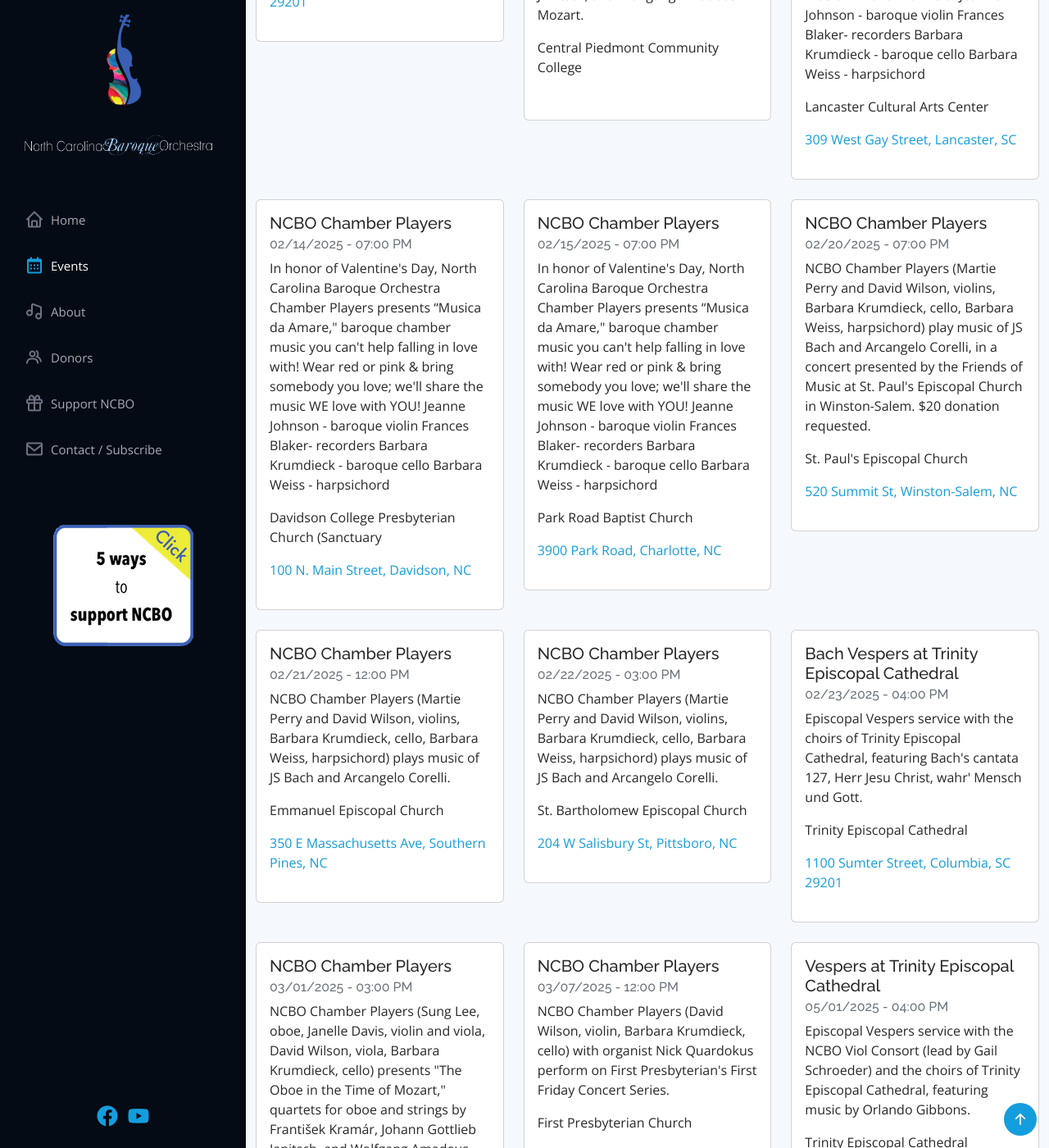
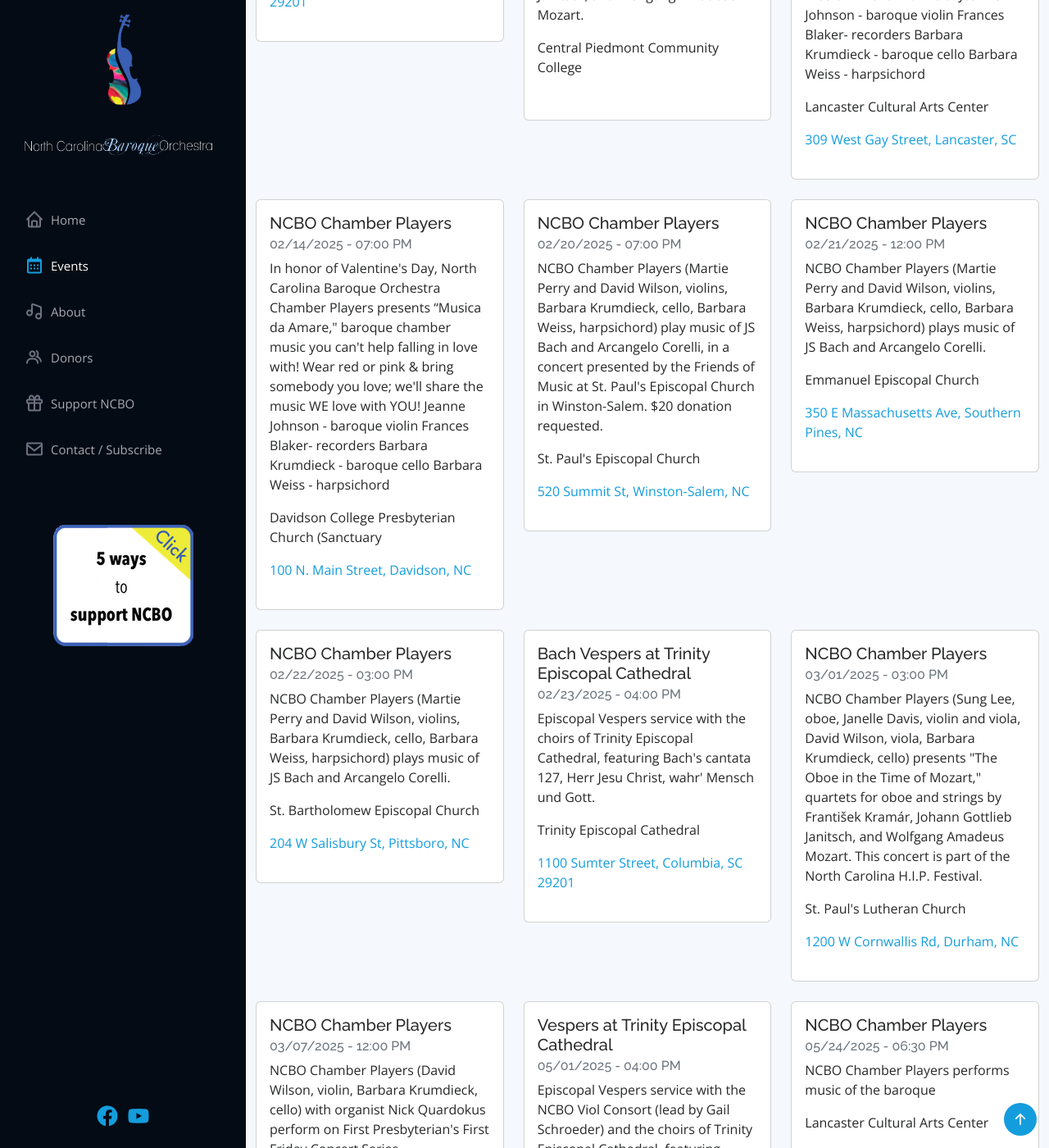
Before and after one commit to ncbaroqueorchestra/ncboweb, a Jekyll site: the page built from index.md, in a window 1280 px wide and 1400 px high, scrolled down 1451 px. Shown: the whole window at 82% size. Built offline with Jekyll 4.4.1, drawn with Linux system fonts in a browser that asks for light colours; comment, search, counter and statistics services are not loaded; some of the changed text lies outside the part shown.

Commit message:
Updated NCBO events

```diff
--- a/_data/events.yml
+++ b/_data/events.yml
@@ -57,26 +57,6 @@
   mapurl: https://maps.app.goo.gl/fUvpSuQAVxK3anHV7
   sortdate: '20250214'
   venue: Davidson College Presbyterian Church (Sanctuary
-- address: 3900 Park Road, Charlotte, NC
-  description: 'In honor of Valentine''s Day, North Carolina Baroque Orchestra Chamber
-    Players presents “Musica da Amare," baroque chamber music you can''t help falling
-    in love with! Wear red or pink & bring somebody you love; we''ll share the music
-    WE love with YOU!
-
-
-    Jeanne Johnson - baroque violin
-
-    Frances Blaker- recorders
-
-    Barbara Krumdieck - baroque cello
-
-    Barbara Weiss - harpsichord'
-  eventdate: 02/15/2025
-  eventtime: 07:00 PM
-  heading: NCBO Chamber Players
-  mapurl: https://maps.app.goo.gl/tse7G4pYe2Tkgr3bA
-  sortdate: '20250215'
-  venue: Park Road Baptist Church
 - address: 520 Summit St, Winston-Salem, NC
   description: NCBO Chamber Players (Martie Perry and David Wilson, violins, Barbara
     Krumdieck, cello, Barbara Weiss, harpsichord) play music of JS Bach and Arcangelo
@@ -150,3 +130,11 @@
   mapurl: https://maps.app.goo.gl/kYaTPepz59nx42TU6
   sortdate: '20250501'
   venue: Trinity Episcopal Cathedral
+- address: 309 West Gay Street, Lancaster, SC
+  description: NCBO Chamber Players performs music of the baroque
+  eventdate: 05/24/2025
+  eventtime: 06:30 PM
+  heading: NCBO Chamber Players
+  mapurl: https://maps.app.goo.gl/a1RcryhdLWXVPdKv7
+  sortdate: '20250524'
+  venue: Lancaster Cultural Arts Center
```
